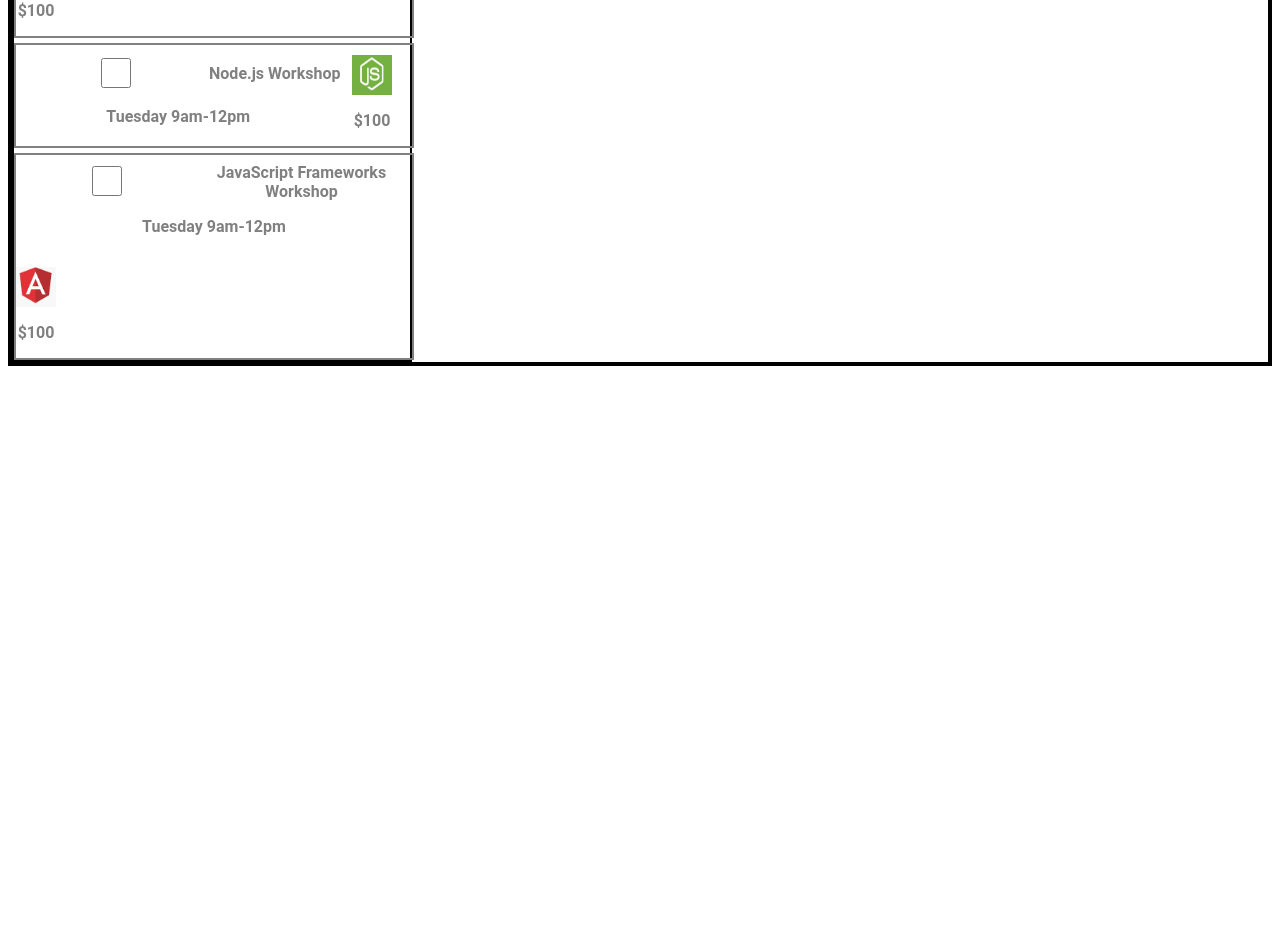
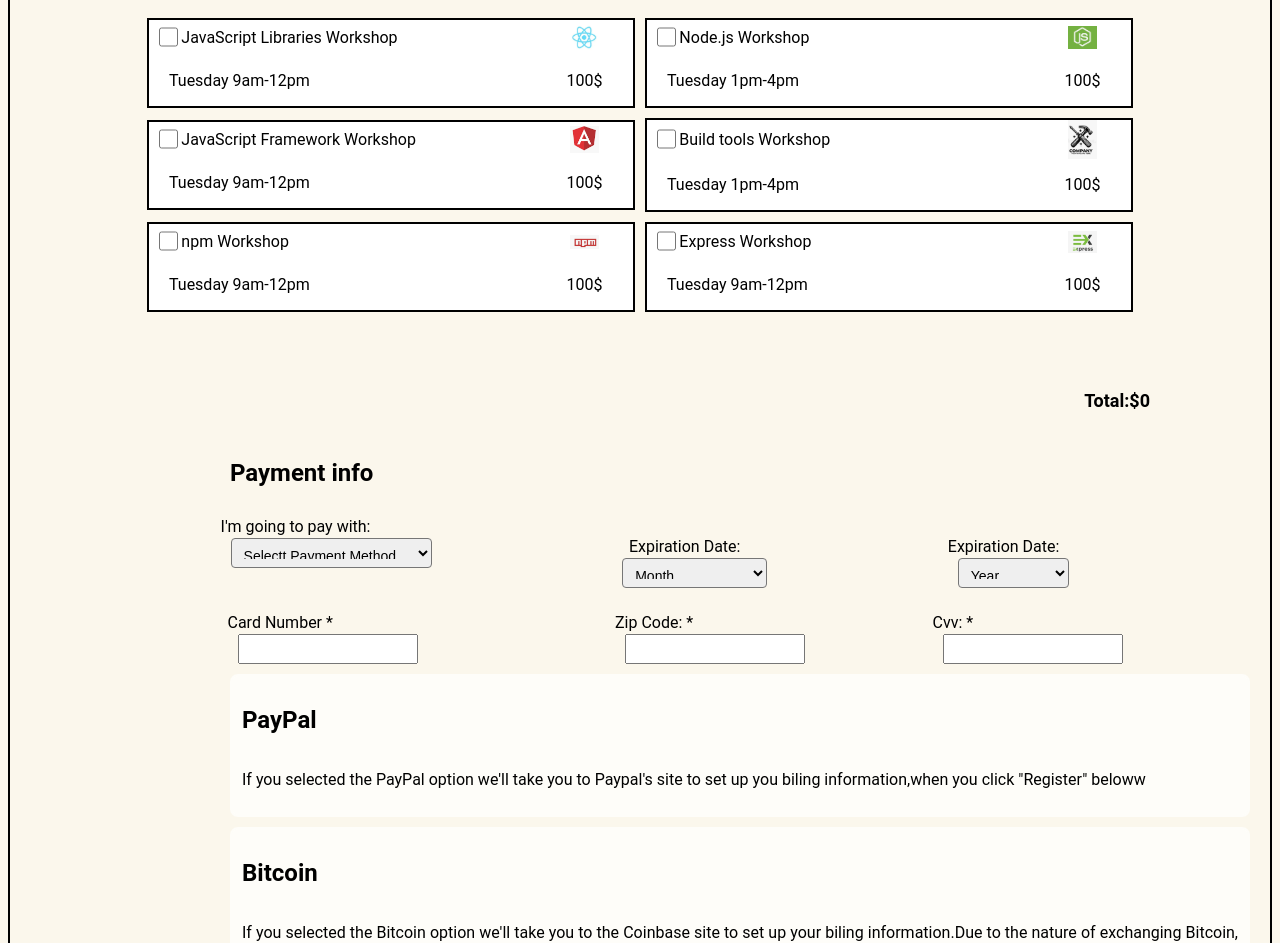
Before and after one commit to solomonPatri/FullRegister, a plain HTML site: page abs.html in a window 1280 px wide. Shown: the part 786-1729 px from the top of the page. Before the commit the page ends 1160 px from the top, so only its background shows below. Drawn offline with Linux system fonts and the light colour scheme.

Commit message:
finished

```diff
--- a/abs.html
+++ b/abs.html
@@ -123,7 +123,7 @@
 
                 <div class="mcf-left mcf-checkbox">
 
-                       <label for="" >Main Conference</label>
+                    <label for="">Main Conference</label>
                     <input type="checkbox">
                 </div>
 
@@ -148,112 +148,126 @@
 
         </section>
 
-            <section class ="register-activities-item other-register">
 
-                <section class="other-register javascript-item">
+        <section class="register-activities-item  activities">
 
-                <div class="javascript-item javascript-left">
 
-                    <div class="javascript-left javascript-checkbox">
 
-                       <label for="" >JavaScript Libraries Workshop</label>
-                        <input type="checkbox">
-                    </div>
+            <article class="activities-item">
 
-                    <div class="javascript-left javascript-empty">
+                <div class="activities-item-card activities-course activities-left" >
 
-                    <p>Tuesday 9am-12pm</p>
-
-                    </div>
-                </div>
-
-                <div class="javascript-item javascript-right">
-
-                    <img src="/image/javaimage.png" class="javascript-right javascript-picture" />
-                    <p class="javascript-right javascript-value">$100</p>
+                    <label for="">JavaScript Libraries Workshop</label>
+                    <input type="checkbox"  class="inpt-course">
 
                 </div>
 
+                <div  class="activities-item-card ">
+                        <img src="/image/javaimage.png" alt="">
+                </div>
+
+                <p class="activities-item-card activities-left timetable">Tuesday 9am-12pm</p>
 
 
+                <p class="activities-item-card ">100$</p>
 
+            </article>
 
+                <article class="activities-item">
 
+                <div class="activities-item-card activities-course activities-left" >
 
-
-                </section>
-
-                <section class="other-register   Node-item">
-
-                <div class=" Node-item Node-left">
-
-                    <div class="Node-left Node-checkbox">
-
-                       <label for="" >Node.js Workshop</label>
-                        <input type="checkbox">
-                    </div>
-
-                    <div class="Node-left Node-empty">
-
-                        <p>Tuesday 9am-12pm</p>
-                    </div>
-                </div>
-
-                <div class=" Node-item Node-right">
-
-                    <img src="/image/node.png" class="Node-right Node-picture" />
-                    <p class="Node-right Node-value">$100</p>
+                    <label for="">Node.js Workshop</label>
+                    <input type="checkbox"  class="inpt-course">
 
                 </div>
 
+                <div  class="activities-item-card ">
+                        <img src="/image/node.png" alt="">
+                </div>
+
+                <p class="activities-item-card activities-left timetable">Tuesday 1pm-4pm</p>
 
 
+                <p class="activities-item-card ">100$</p>
 
+            </article>
+                <article class="activities-item">
 
+                <div class="activities-item-card activities-course activities-left" >
 
-
-
-                </section>
-
-
-                <section class="other-register framework-item">
-
-                <div class="framework-item framework-left">
-
-                    <div class="framework-left framework-checkbox">
-
-                       <label for="" >JavaScript Frameworks Workshop</label>
-                        <input type="checkbox">
-                    </div>
-
-                    <div class="framework-left framework-empty">
-
-                        <p>Tuesday 9am-12pm</p>
-                    </div>
-                </div>
-
-                <div class="framework-item framework-right">
-
-                    <img src="/image/JvFrame.png" class="framework-right framework-picture" />
-                    <p class="framework-right framework-value">$100</p>
+                    <label for="">JavaScript Framework Workshop</label>
+                    <input type="checkbox"  class="inpt-course">
 
                 </div>
 
+                <div  class="activities-item-card ">
+                        <img src="/image/JvFrame.png" alt="">
+                </div>
+
+                <p class="activities-item-card activities-left timetable">Tuesday 9am-12pm</p>
 
 
+                <p class="activities-item-card ">100$</p>
+
+            </article>
+                <article class="activities-item">
+
+                <div class="activities-item-card activities-course activities-left" >
+
+                    <label for="">Build tools Workshop</label>
+                    <input type="checkbox"  class="inpt-course">
+
+                </div>
+
+                <div  class="activities-item-card ">
+                        <img src="/image/bdtools.png" alt="">
+                </div>
+
+                <p class="activities-item-card activities-left timetable">Tuesday 1pm-4pm</p>
 
 
+                <p class="activities-item-card ">100$</p>
+
+            </article>
+                <article class="activities-item">
+
+                <div class="activities-item-card activities-course activities-left" >
+
+                    <label for="">npm Workshop</label>
+                    <input type="checkbox"  class="inpt-course">
+
+                </div>
+
+                <div  class="activities-item-card ">
+                        <img src="/image/npm.png" alt="">
+                </div>
+
+                <p class="activities-item-card activities-left timetable">Tuesday 9am-12pm</p>
 
 
+                <p class="activities-item-card ">100$</p>
 
-                </section>
+            </article>
+                <article class="activities-item">
+
+                <div class="activities-item-card activities-course activities-left" >
+
+                    <label for="">Express Workshop</label>
+                    <input type="checkbox"  class="inpt-course">
+
+                </div>
+
+                <div  class="activities-item-card ">
+                        <img src="/image/express.png" alt="">
+                </div>
+
+                <p class="activities-item-card activities-left  timetable">Tuesday 9am-12pm</p>
 
 
+                <p class="activities-item-card ">100$</p>
 
-
-
-
-            </section>
+            </article>
 
 
 
@@ -267,6 +281,113 @@
 
 
 
+        </section>
+
+
+        <section class="register-activities-item payment">
+
+            <p class="payment-item total">Total:$0</p>
+
+
+            <h2 class="payment-item payment-title">Payment info</h2>
+
+
+            <section class="payment-item going-to-pay">
+
+                <label class="going-to-pay-title">I'm going to pay with:
+
+                  <div>
+                      <select class="select-pay">
+                          <option value="">Selectt Payment Method<option>
+                          <option value="card">Credit/Debit Card</option>
+                          <option value="cash">Cash</option>
+                          <option value="transfer">Bank Transfer</option>
+                          <option value="paypal">PayPal</option>
+                      </select>
+                  </div>
+               </label>
+
+               <label for="exp-month" class="exp-month">Expiration Date:
+
+                   <div>
+                       <select  name="exp-month">
+                            <option value="">Month</option>
+                            <option value="01">01 - January</option>
+                            <option value="02">02 - February</option>
+                            <option value="03">03 - March</option>
+                            <option value="04">04 - April</option>
+                            <option value="05">05 - May</option>
+                            <option value="06">06 - June</option>
+                            <option value="07">07 - July</option>
+                            <option value="08">08 - August</option>
+                            <option value="09">09 - September</option>
+                            <option value="10">10 - October</option>
+                            <option value="11">11 - November</option>
+                            <option value="12">12 - December</option>
+                       </select>
+                   </div>
+               </label>
+
+              <label for="exp-month" class="exp-year">Expiration Date:
+
+                   <div>
+                       <select  name="exp-year">
+                            <option value="">Year</option>
+                            <option value="2025">2025</option>
+                            <option value="2026">2026</option>
+                            <option value="2027">2027</option>
+                            <option value="2028">2028</option>
+                            <option value="2029">2029</option>
+                            <option value="2030">2030</option>
+                       </select>
+
+                  </div>
+                </label>
+            </section>
+
+            <section class="payment-item card-dates">
+
+                   <div class="card-number">
+
+                        <label class="card-number">Card Number *</label>
+
+                        <input type="text"class="card-number">
+                    </div>
+
+                    <div class="zip-code">
+
+                        <label class="zip-code">Zip Code: *</label>
+                        <input type="text">
+
+                    </div>
+
+                   <div class="Cvv">
+
+                        <label class="Cvv">Cvv: *</label>
+                        <input type="text">
+
+                    </div>
+
+
+
+            </section>
+
+
+            <section class="payment-item PayPal">
+                <h2 class="PayPal-item  Paypal-title">PayPal</h2>
+                <p class="PayPal-item PayPal-desc">If you selected the PayPal option we'll take you to Paypal's site to set up you biling information,when you click "Register" beloww</p>
+            </section>
+
+            <section class="payment-item Bitcoin">
+
+                <h2 class="Bitcoin-item Bitcoin-title">Bitcoin</h2>
+                <p class="Bitcoin-item Bitcoin-desc">If you selected the Bitcoin option we'll take you to the Coinbase site to set up your biling information.Due to the nature of exchanging Bitcoin, all Bitcoin transactions will be final.</p>
+
+
+            </section>
+        </section>
+
+       <button type="submit" class="button-register">Register</button>
 
 
 
--- a/styles.css
+++ b/styles.css
@@ -4,10 +4,10 @@
 }
 body{
 
-background-color: white;
+background-color: #fbf7ec;
 font-family: "Roboto",sans-serif;
 text-align: center;
-
+border:none;
 
 }
 
@@ -111,54 +111,71 @@ label{
   justify-content: flex-start;
 }
 
+select{
+width: 100%;
+max-width: 250px;
+padding:8px;
+margin-bottom: 15px;
+border-radius: 4px;
+font-size: 14px;
 
+}
 
 .register-activities-item{
 
 display: flex;
 flex-direction: column;
-border: 2px solid;
 gap: 10px;
+padding: 10px;
+margin-top:30px;
+
 
 }
 .reg-act-title{
 
 align-self: self-start;
-padding-left: 300px;
+margin-left: 200px;
+margin-right: 200px;
+
 
 
 }
 
 .main-conv-item{
-
+border:2px solid;
 display: flex;
 flex-direction: row;
 justify-content: space-between;
-  font-weight: bold;
-  color:grey;
+align-items: center;
+margin-bottom:15px;
+padding-right: 50px;
+margin-right: 140px;
+margin-left: 140PX;;
+ background-color: white;
 }
 .mcf-left{
 
    display: flex;
-  flex-direction: column;
-  justify-content: space-between;
- margin-left: 100px;
-
+  flex-direction: row-reverse;
+   align-items: center;
+   justify-content: flex-end;
+   border:none;
+   margin: none;
 }
 .mcf-checkbox{
 
   display: flex;
   flex-direction: row-reverse;
-  justify-content: center;
+  justify-content: flex-end;
   align-items: center;
-  padding-top: 8px;
+
 }
 .mcf-right{
 
   display: flex;
   flex-direction: column;
-  padding-right: 10px;
-
+  padding-right: 2px;
+ border:none;
 
 
 }
@@ -173,152 +190,167 @@ padding-left: 300px;
 
 }
 
-.other-register{
-border: 2px solid;
+.activities{
+
   display: flex;
+  flex-direction: row;
   flex-wrap: wrap;
-width: 400px;
-gap:5px;
+
+
+  align-items: center;
   justify-content: center;
+
+
+}
+
+.activities-item{
+
+  border:2px solid ;
+  width:40%;
+  display: flex;
+  flex-direction: row;
+  flex-wrap: wrap;
+   background-color: white;
+
+}
+.timetable{
+
+padding-left: 20px;
+
+}
+.activities-item-card{
+
+  width: 20%;
+  display:flex;
   align-items: center;
+  justify-content: center;
+
+}
+
+.activities-item-card img{
+
+   width:  30%;
+}
+.activities-left{
+ width: 80%;
+  align-items: flex-start;
+  justify-content: flex-start;
+}
+.activities-course{
+
+  display: flex;
+  flex-direction: row-reverse;
+
+
+
+align-items: center;
+justify-content: flex-end;
 }
 
 
+.inpt-course{
+  border:2px solid green;
+
+  width: 5%;
+}
+.total{
+
+display:flex;
+align-self: flex-end;
+padding-right: 100px;
+font-size: large;
+font-weight: bold;
+
+}
+.payment-title{
+
+  display: flex;
+  align-items: flex-start;
+  padding-left:200px;
+
+}
+.card-dates{
+
+display:flex;
+flex-direction: row;
+justify-content: space-evenly;
+margin-left: 70px;
+
+}
+.going-to-pay{
 
 
+display:flex;
+flex-direction: row;
+justify-content: space-evenly;
+}
+.card-number{
 
+  margin-right: 35px;
 
-
-.javascript-item{
-
-  display: flex;
-  flex-direction: row;
-  justify-content: space-between;
-  font-weight: bold;
-  color:grey;
 }
-.javascript-left{
+.going-to-pay-title{
 
   display: flex;
   flex-direction: column;
-  justify-content: space-between;
-
+  align-items: flex-start;
 }
-.javascript-checkbox{
-
-  display: flex;
-  flex-direction: row-reverse;
-  justify-content: center;
-  align-items: center;
-  padding-top: 8px;
-}
-.javascript-right{
-
+.exp-month{
+  margin-top: 20px;
   display: flex;
   flex-direction: column;
-  padding-right: 10px;
+}
+.exp-year{
+
+margin-top: 20px;
+  display: flex;
+  flex-direction: column;
+}
+.PayPal{
+ padding:10px;
+border:2px solid #fefdf9;
+background-color: #fefdf9;;
+display: flex;
+flex-direction: column;
+justify-content: flex-start;
+align-items: flex-start;
+margin-left: 200px;
+text-align: justify;
+border-radius: 8px;;
+}
+.Bitcoin{
+  padding:10px;
+border:2px solid #fefdf9;
+background-color: #fefdf9;;
+display: flex;
+flex-direction: column;
+justify-content: flex-start;
+align-items: flex-start;
+margin-left: 200px;
+text-align: justify;
+border-radius: 8px;;
+}
+.Bottom-Register{
+border: 2px solid #d6336a ;
+background-color: #d6336a;
+display: flex;
+justify-content: flex-start;
+margin-left: 150px;
+padding-left: 50px;
+font-size: xx-large;
+border-radius: 8px;
 
 
 
 }
-.javascript-picture{
-    width: 50px;
+.button-register{
+  display: inline-block;
+  background-color: #d6336a;
+  color: white;
+  border-radius: 8px;
+  font-weight: bold;
+  font-size: x-large;
+  width: 150px;
   height: 50px;
-    padding-top:10px;
-    display: flex;
-    justify-content: center;
-    align-items: center;
-
-
+  margin-left: 250px;
 }
-
-
-.Node-item{
-
-  display: flex;
-  flex-direction: row;
-  justify-content: space-between;
-  font-weight: bold;
-  color:grey;
-}
-.Node-left{
-
-  display: flex;
-  flex-direction: column;
-  justify-content: space-between;
-
-
-}
-.Node-checkbox{
-
-  display: flex;
-  flex-direction: row-reverse;
-  justify-content: center;
-  align-items: center;
-  padding-top: 8px;
-}
-.Node-right{
-
-  display: flex;
-  flex-direction: column;
-  padding-right: 10px;
-
-
-
-}
-.Node-picture{
-    width: 50px;
-    height: 50px;
-    padding-top:10px;
-    display: flex;
-    justify-content: center;
-    align-items: center;
-
-
-}
-
-
-
-.framework-item{
-
-  display: flex;
-  flex-direction: row;
-  justify-content: space-between;
-  font-weight: bold;
-  color:grey;
-}
-.framework-left{
-
-  display: flex;
-  flex-direction: column;
-  justify-content: space-between;
-
-
-}
-.framework-checkbox{
-
-  display: flex;
-  flex-direction: row-reverse;
-  justify-content: center;
-  align-items: center;
-  padding-top: 8px;
-}
-.framework-right{
-
-  display: flex;
-  flex-direction: column;
-  padding-right: 10px;
-
-
-
-}
-.framework-picture{
-    width: 50px;
-    height: 50px;
-    padding-top:10px;
-    display: flex;
-    justify-content: center;
-    align-items: center;
-
-
-}
```
Lines whose indentation alone changed are shown as unchanged.
